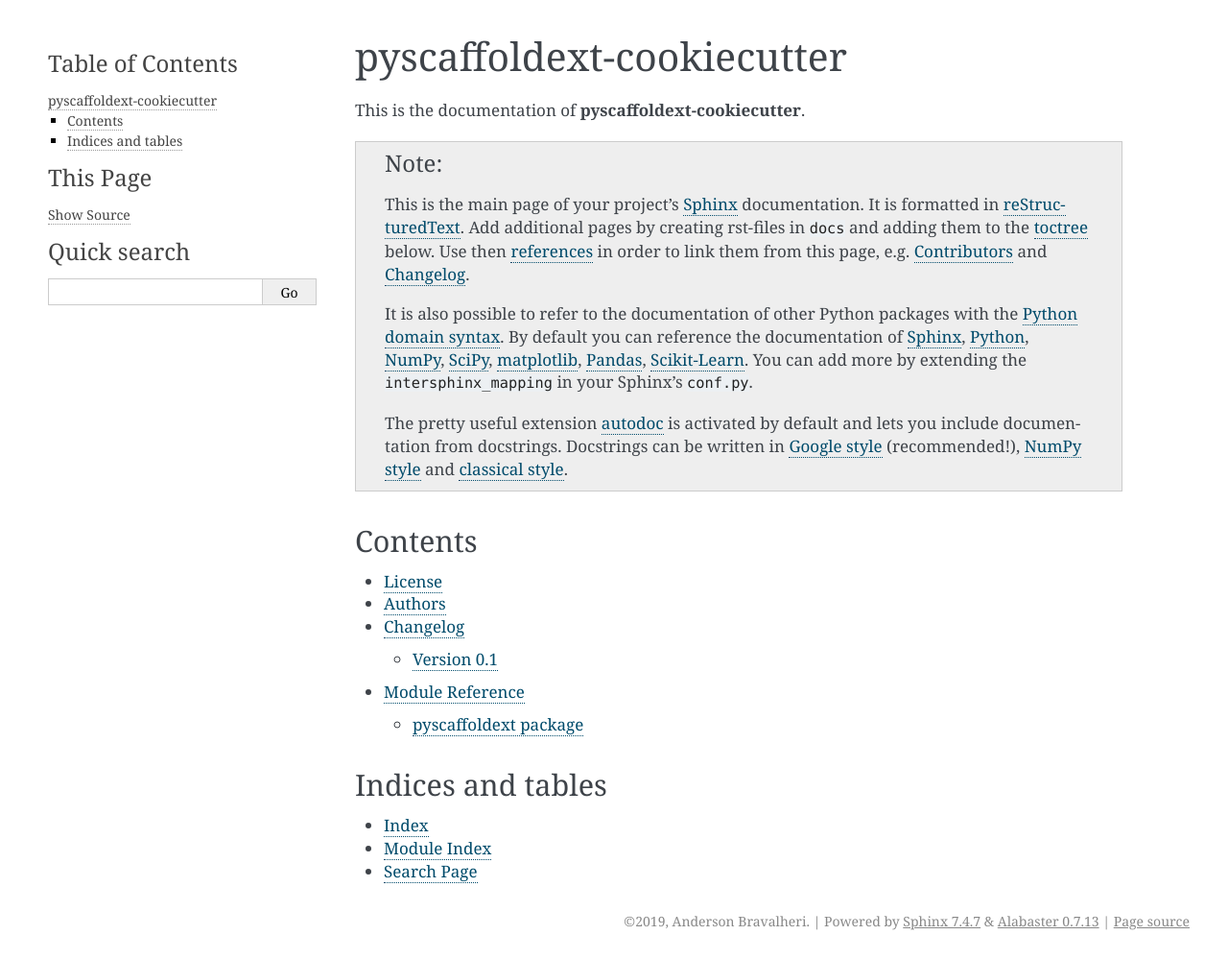
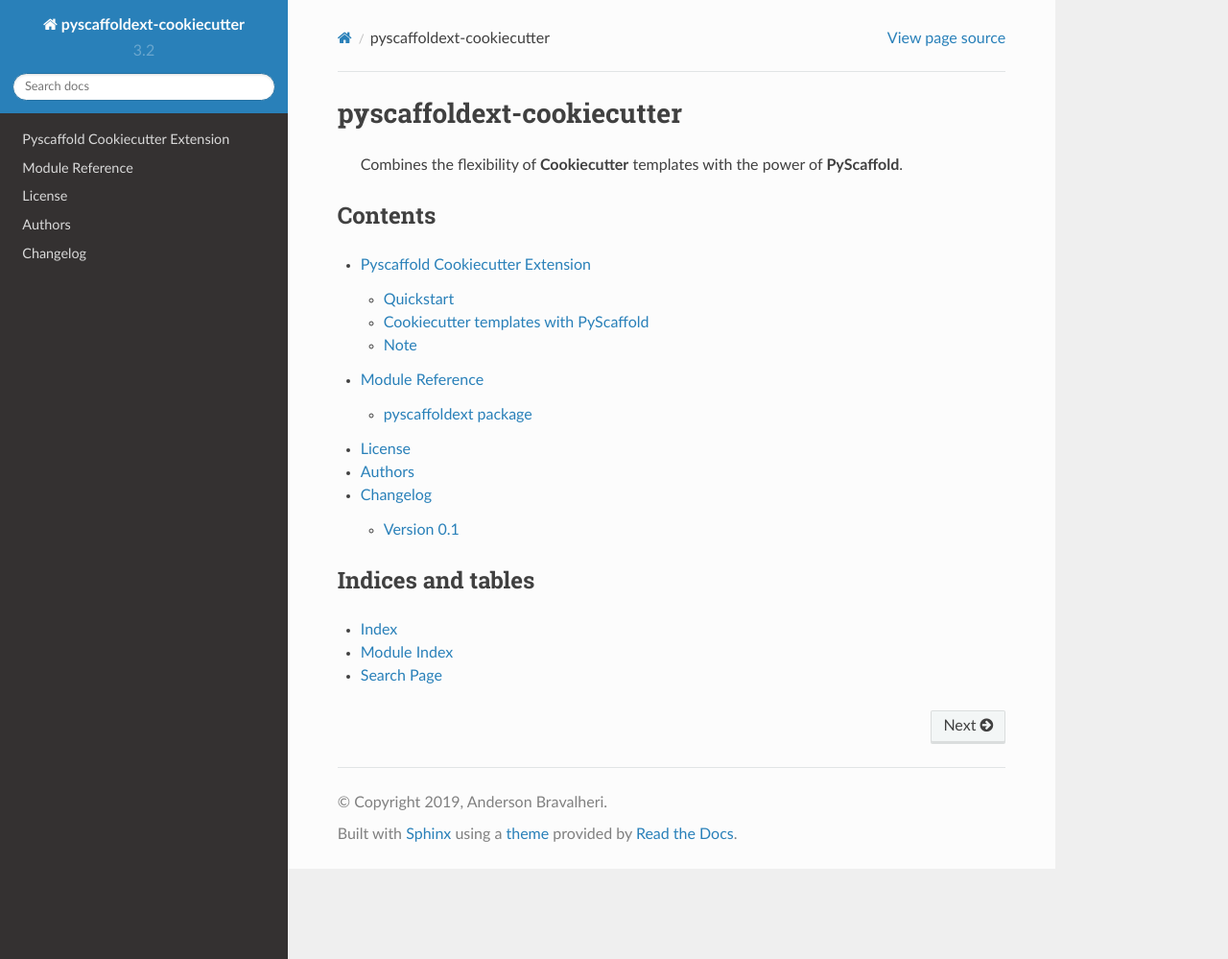
Before and after one commit to pyscaffold/pyscaffoldext-cookiecutter, a Sphinx documentation site: the page built from docs/index.rst, in a window 1280 px wide and 999 px high. Shown: the whole window at 96% size. Built offline with Sphinx 7.4.7 and the Read the Docs theme 2.0.0, drawn with Linux system fonts in a browser that asks for light colours; the version number is read from the project's files by our own code.

Commit message:
Improve docs

```diff
--- a/docs/conf.py
+++ b/docs/conf.py
@@ -66,7 +66,7 @@
 extensions = ['sphinx.ext.autodoc', 'sphinx.ext.intersphinx', 'sphinx.ext.todo',
               'sphinx.ext.autosummary', 'sphinx.ext.viewcode', 'sphinx.ext.coverage',
               'sphinx.ext.doctest', 'sphinx.ext.ifconfig', 'sphinx.ext.mathjax',
-              'sphinx.ext.napoleon']
+              'sphinx.ext.napoleon', 'sphinxcontrib.spelling']
 
 # Add any paths that contain templates here, relative to this directory.
 templates_path = ['_templates']
@@ -130,20 +130,16 @@
 # If true, keep warnings as "system message" paragraphs in the built documents.
 # keep_warnings = False
 
+# -- Options for Spell Check ---------------------------------------------------
+spelling_lang = 'en_US'
+spelling_word_list_filename = os.path.join(os.path.dirname(__file__), '.spell')
+spelling_show_suggestions = True
 
 # -- Options for HTML output ---------------------------------------------------
 
 # The theme to use for HTML and HTML Help pages.  See the documentation for
 # a list of builtin themes.
-html_theme = 'alabaster'
-
-# Theme options are theme-specific and customize the look and feel of a theme
-# further.  For a list of options available for each theme, see the
-# documentation.
-html_theme_options = {
-    'sidebar_width': '300px',
-    'page_width': '1200px'
-}
+html_theme = 'sphinx_rtd_theme'
 
 # Add any paths that contain custom themes here, relative to this directory.
 # html_theme_path = []
@@ -269,4 +265,5 @@
     'sklearn': ('http://scikit-learn.org/stable', None),
     'pandas': ('http://pandas.pydata.org/pandas-docs/stable', None),
     'scipy': ('https://docs.scipy.org/doc/scipy/reference', None),
+    'pyscaffold': ('https://pyscaffold.org/en/latest', None),
 }
--- a/docs/index.rst
+++ b/docs/index.rst
@@ -2,25 +2,9 @@
 pyscaffoldext-cookiecutter
 ==========================
 
-This is the documentation of **pyscaffoldext-cookiecutter**.
 
-.. note::
-
-    This is the main page of your project's `Sphinx`_ documentation.
-    It is formatted in `reStructuredText`_. Add additional pages
-    by creating rst-files in ``docs`` and adding them to the `toctree`_ below.
-    Use then `references`_ in order to link them from this page, e.g.
-    :ref:`authors` and :ref:`changes`.
-
-    It is also possible to refer to the documentation of other Python packages
-    with the `Python domain syntax`_. By default you can reference the
-    documentation of `Sphinx`_, `Python`_, `NumPy`_, `SciPy`_, `matplotlib`_,
-    `Pandas`_, `Scikit-Learn`_. You can add more by extending the
-    ``intersphinx_mapping`` in your Sphinx's ``conf.py``.
-
-    The pretty useful extension `autodoc`_ is activated by default and lets
-    you include documentation from docstrings. Docstrings can be written in
-    `Google style`_ (recommended!), `NumPy style`_ and `classical style`_.
+    Combines the flexibility of **Cookiecutter** templates
+    with the power of **PyScaffold**.
 
 
 Contents
@@ -29,10 +13,11 @@
 .. toctree::
    :maxdepth: 2
 
+   Pyscaffold Cookiecutter Extension <readme>
+   Module Reference <api/modules>
    License <license>
    Authors <authors>
    Changelog <changelog>
-   Module Reference <api/modules>
 
 
 Indices and tables
@@ -41,19 +26,3 @@
 * :ref:`genindex`
 * :ref:`modindex`
 * :ref:`search`
-
-.. _toctree: http://www.sphinx-doc.org/en/master/usage/restructuredtext/directives.html
-.. _reStructuredText: http://www.sphinx-doc.org/en/master/usage/restructuredtext/basics.html
-.. _references: http://www.sphinx-doc.org/en/stable/markup/inline.html
-.. _Python domain syntax: http://sphinx-doc.org/domains.html#the-python-domain
-.. _Sphinx: http://www.sphinx-doc.org/
-.. _Python: http://docs.python.org/
-.. _Numpy: http://docs.scipy.org/doc/numpy
-.. _SciPy: http://docs.scipy.org/doc/scipy/reference/
-.. _matplotlib: https://matplotlib.org/contents.html#
-.. _Pandas: http://pandas.pydata.org/pandas-docs/stable
-.. _Scikit-Learn: http://scikit-learn.org/stable
-.. _autodoc: http://www.sphinx-doc.org/en/stable/ext/autodoc.html
-.. _Google style: https://github.com/google/styleguide/blob/gh-pages/pyguide.md#38-comments-and-docstrings
-.. _NumPy style: https://numpydoc.readthedocs.io/en/latest/format.html
-.. _classical style: http://www.sphinx-doc.org/en/stable/domains.html#info-field-lists
--- /dev/null
+++ b/docs/readme.rst
@@ -0,0 +1,2 @@
+.. _readme:
+.. include:: ../README.rst
--- /dev/null
+++ b/docs/requirements.txt
@@ -0,0 +1,4 @@
+pyenchant
+sphinx
+sphinx_rtd_theme
+sphinxcontrib-spelling
```
Also changed, not shown: 1 other file.
